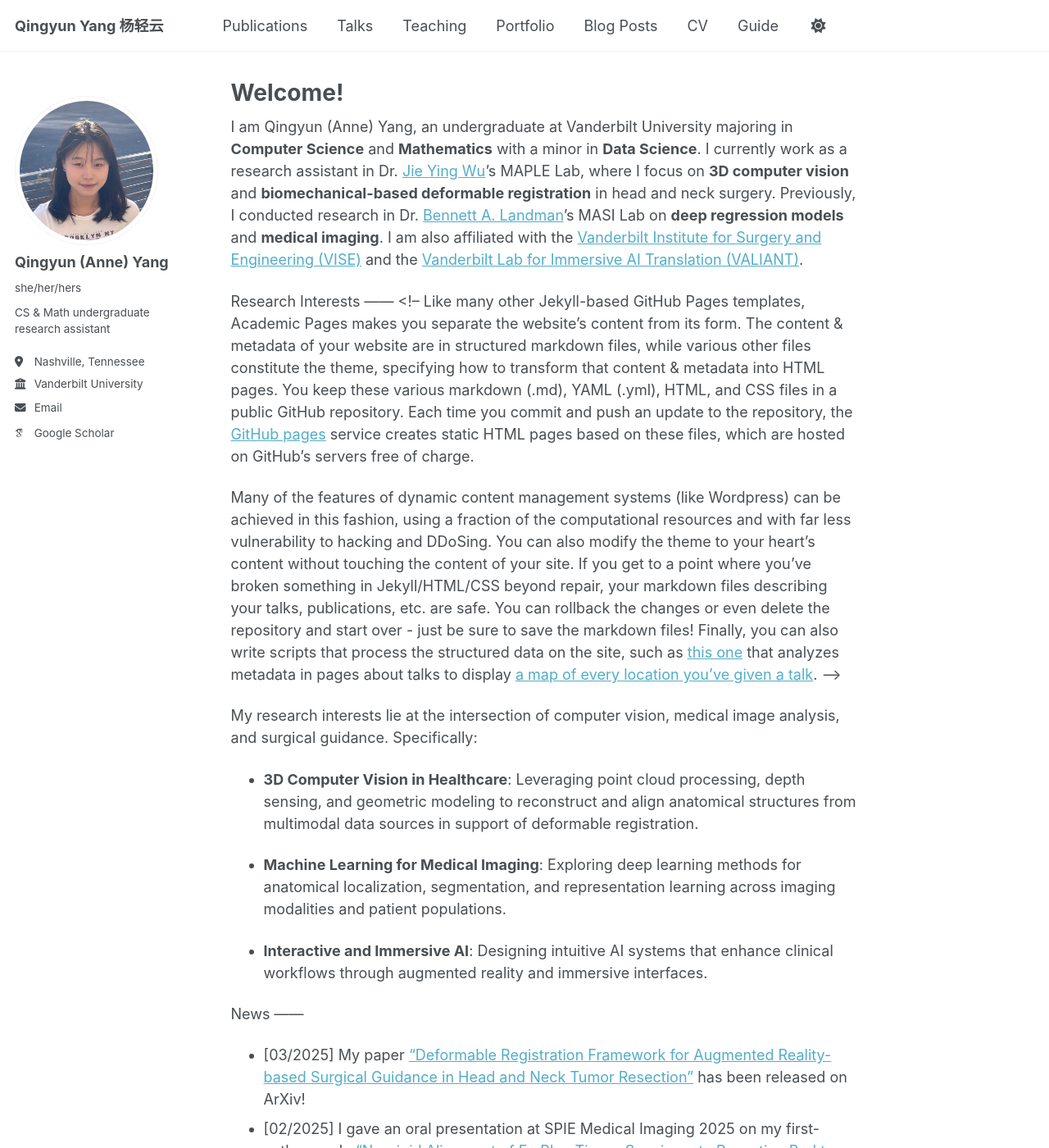
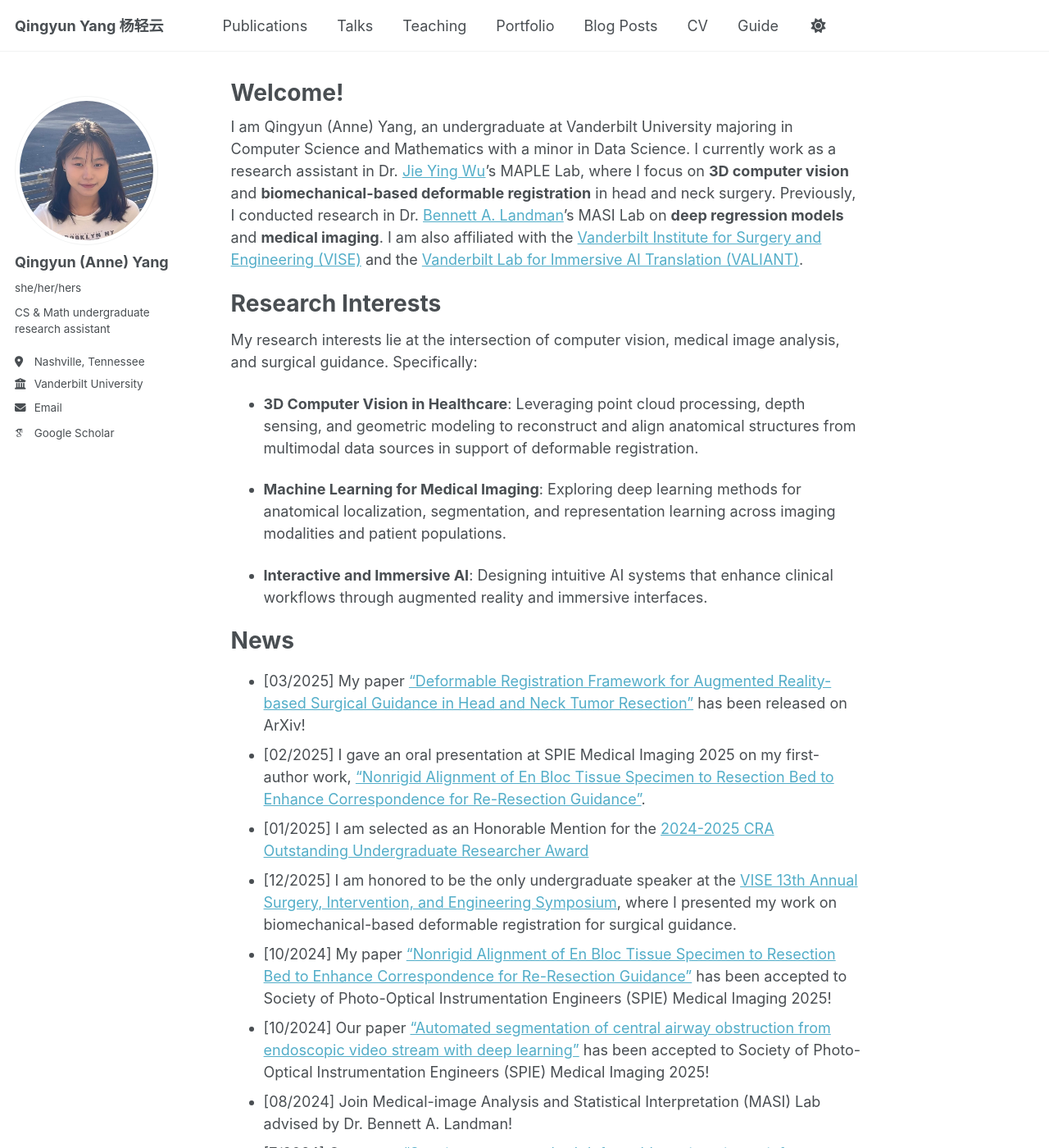
Before and after one commit to Anne-Yang/qingyun-yang.github.io, a Jekyll site: the page built from _pages/about.md, in a window 1280 px wide and 1400 px high. Shown: the whole window at 82% size. Built offline with Jekyll 4.4.1, drawn with Linux system fonts in a browser that asks for light colours; some web fonts are replaced; part of the change alters nothing that is shown.

Commit message:
restore header in page/about and delete tabs

```diff
--- a/_config.yml
+++ b/_config.yml
@@ -250,14 +250,14 @@ defaults:
       layout: single
       author_profile: true
   # _teaching
-  - scope:
-      path: ""
-      type: teaching
-    values:
-      layout: single
-      author_profile: true
-      share: true
-      comments: true
+  # - scope:
+  #     path: ""
+  #     type: teaching
+  #   values:
+  #     layout: single
+  #     author_profile: true
+  #     share: true
+  #     comments: true
   # _publications
   - scope:
       path: ""
@@ -268,14 +268,14 @@ defaults:
       share: true
       comments: true
   # _portfolio
-  - scope:
-      path: ""
-      type: portfolio
-    values:
-      layout: single
-      author_profile: true
-      share: true
-      comment: true
+  # - scope:
+  #     path: ""
+  #     type: portfolio
+  #   values:
+  #     layout: single
+  #     author_profile: true
+  #     share: true
+  #     comment: true
   # _talks
   - scope:
       path: ""
--- a/_pages/about.md
+++ b/_pages/about.md
@@ -9,11 +9,10 @@ redirect_from:
 
 <!-- This is the front page of a website that is powered by the [Academic Pages template](https://github.com/academicpages/academicpages.github.io) and hosted on GitHub pages. [GitHub pages](https://pages.github.com) is a free service in which websites are built and hosted from code and data stored in a GitHub repository, automatically updating when a new commit is made to the repository. This template was forked from the [Minimal Mistakes Jekyll Theme](https://mmistakes.github.io/minimal-mistakes/) created by Michael Rose, and then extended to support the kinds of content that academics have: publications, talks, teaching, a portfolio, blog posts, and a dynamically-generated CV. You can fork [this template](https://github.com/academicpages/academicpages.github.io) right now, modify the configuration and markdown files, add your own PDFs and other content, and have your own site for free, with no ads! -->
 
-I am Qingyun (Anne) Yang, an undergraduate at Vanderbilt University majoring in **Computer Science** and **Mathematics** with a minor in **Data Science**. I currently work as a research assistant in Dr. [Jie Ying Wu](https://engineering.vanderbilt.edu/bio/?pid=jieying-wu)’s MAPLE Lab, where I focus on **3D computer vision** and **biomechanical-based deformable registration** in head and neck surgery. Previously, I conducted research in Dr. [Bennett A. Landman](https://www.vanderbilt.edu/vise/visepeople/bennett-landman/)’s MASI Lab on **deep regression models** and **medical imaging**. I am also affiliated with the [Vanderbilt Institute for Surgery and Engineering (VISE)](https://www.vanderbilt.edu/vise/) and the [Vanderbilt Lab for Immersive AI Translation (VALIANT)](https://www.vanderbilt.edu/valiant/).
+I am Qingyun (Anne) Yang, an undergraduate at Vanderbilt University majoring in Computer Science and Mathematics with a minor in Data Science. I currently work as a research assistant in Dr. [Jie Ying Wu](https://engineering.vanderbilt.edu/bio/?pid=jieying-wu)’s MAPLE Lab, where I focus on **3D computer vision** and **biomechanical-based deformable registration** in head and neck surgery. Previously, I conducted research in Dr. [Bennett A. Landman](https://www.vanderbilt.edu/vise/visepeople/bennett-landman/)’s MASI Lab on **deep regression models** and **medical imaging**. I am also affiliated with the [Vanderbilt Institute for Surgery and Engineering (VISE)](https://www.vanderbilt.edu/vise/) and the [Vanderbilt Lab for Immersive AI Translation (VALIANT)](https://www.vanderbilt.edu/valiant/).
 
 Research Interests
-<!-- ====== -->
-------
+======
 <!-- Like many other Jekyll-based GitHub Pages templates, Academic Pages makes you separate the website's content from its form. The content & metadata of your website are in structured markdown files, while various other files constitute the theme, specifying how to transform that content & metadata into HTML pages. You keep these various markdown (.md), YAML (.yml), HTML, and CSS files in a public GitHub repository. Each time you commit and push an update to the repository, the [GitHub pages](https://pages.github.com/) service creates static HTML pages based on these files, which are hosted on GitHub's servers free of charge.
 
 Many of the features of dynamic content management systems (like Wordpress) can be achieved in this fashion, using a fraction of the computational resources and with far less vulnerability to hacking and DDoSing. You can also modify the theme to your heart's content without touching the content of your site. If you get to a point where you've broken something in Jekyll/HTML/CSS beyond repair, your markdown files describing your talks, publications, etc. are safe. You can rollback the changes or even delete the repository and start over - just be sure to save the markdown files! Finally, you can also write scripts that process the structured data on the site, such as [this one](https://github.com/academicpages/academicpages.github.io/blob/master/talkmap.ipynb) that analyzes metadata in pages about talks to display [a map of every location you've given a talk](https://academicpages.github.io/talkmap.html). -->
@@ -27,8 +26,7 @@ My research interests lie at the intersection of computer vision, medical image
 - **Interactive and Immersive AI**: Designing intuitive AI systems that enhance clinical workflows through augmented reality and immersive interfaces.
 
 News
-<!-- ====== -->
-------
+======
 - [03/2025] My paper ["Deformable Registration Framework for Augmented Reality-based Surgical Guidance in Head and Neck Tumor Resection"](https://arxiv.org/abs/2503.08802) has been released on ArXiv!
 - [02/2025] I gave an oral presentation at SPIE Medical Imaging 2025 on my first-author work, ["Nonrigid Alignment of En Bloc Tissue Specimen to Resection Bed to Enhance Correspondence for Re-Resection Guidance"](https://www.spiedigitallibrary.org/conference-proceedings-of-spie/13408/1340811/Nonrigid-alignment-of-en-bloc-tissue-specimen-to-resection-bed/10.1117/12.3047043.short).
 - [01/2025] I am selected as an Honorable Mention for the [2024-2025 CRA Outstanding Undergraduate Researcher Award](https://cra.org/about/awards/outstanding-undergraduate-researcher-award/)
```
